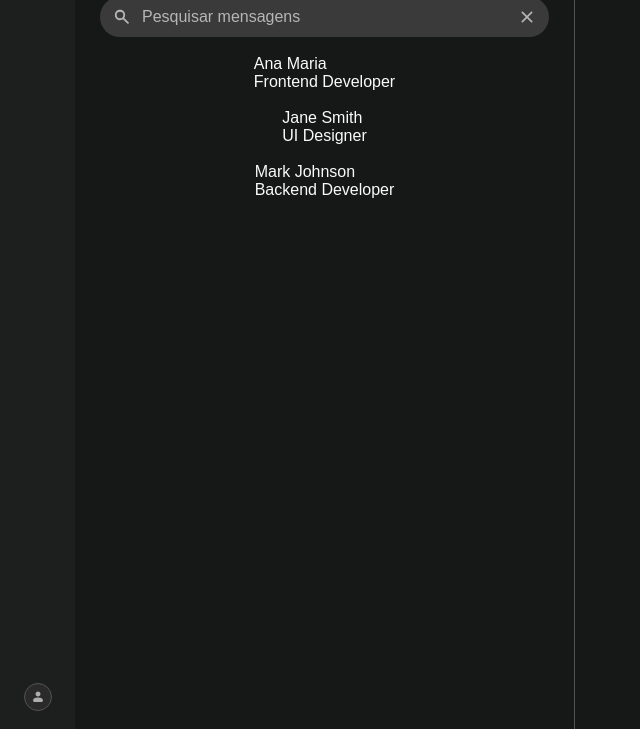
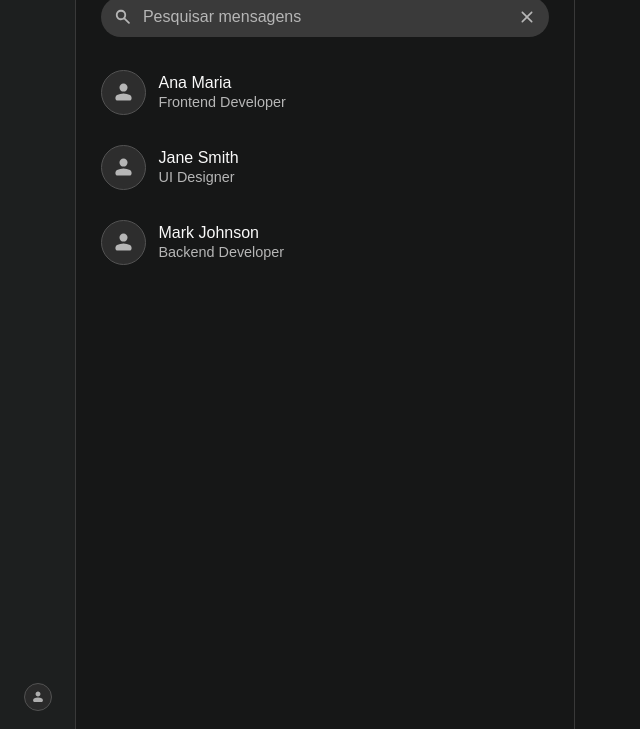
Before and after one commit to zNathan2303/frontend-senai_api-whatsapp, a plain HTML site: page index.html in a window 1280 px wide. Shown: the part 71-800 px from the top of the page, without its empty margins (0-640 px from the left). Drawn offline with Linux system fonts and the light colour scheme.

Commit message:
feat: lista de contatos

```diff
--- a/index.html
+++ b/index.html
@@ -50,21 +50,21 @@
             </div>
             <div class="mensagens">
                 <div class="contato">
-                    <img src="26999999963.png" alt="" class="foto">
+                    <img src="./img/contato-placeholder.svg">
                     <div class="info">
                         <p class="nome">Ana Maria</p>
                         <p class="descricao">Frontend Developer</p>
                     </div>
                 </div>
                 <div class="contato">
-                    <img src="269999799601.png" alt="" class="foto">
+                    <img src="./img/contato-placeholder.svg">
                     <div class="info">
                         <p class="nome">Jane Smith</p>
                         <p class="descricao">UI Designer</p>
                     </div>
                 </div>
                 <div class="contato">
-                    <img src="26999999964.png" alt="" class="foto">
+                    <img src="./img/contato-placeholder.svg">
                     <div class="info">
                         <p class="nome">Mark Johnson</p>
                         <p class="descricao">Backend Developer</p>
--- a/style.css
+++ b/style.css
@@ -80,7 +80,8 @@ h1 {
     align-items: center;
     height: 100%;
     width: 500px;
-    border-right: 1px solid #525252;
+    border-right: 1px solid #393939;
+    border-left: 1px solid #393939;
 }
 
 .conversas .barra-pesquisa {
@@ -116,15 +117,45 @@ h1 {
 .conversas .mensagens {
     display: flex;
     flex-direction: column;
-    align-items: center;
+    gap: 5px;
+    margin-top: 20px;
 }
 
-.conversas .mensagens .contato {}
+.conversas .mensagens .contato {
+    display: flex;
+    align-items: center;
+    height: 70px;
+    width: 475px;
+    flex-grow: 1;
+    border-radius: 14px;
+    transition: 0.2s;
+}
 
-.conversas .mensagens img {}
+.conversas .mensagens .contato:hover {
+    cursor: pointer;
+    background-color: rgb(57, 57, 57);
+}
 
-.conversas .mensagens .info {}
+.conversas .mensagens img {
+    max-height: 45px;
+    max-width: 45px;
+    border-radius: 50px;
+    background-color: rgb(45, 45, 45);
+    color: #B6B6B6;
+    border: 1px solid #535353;
+    margin: 0 13px;
+}
 
-.conversas .mensagens .info .nome {}
+.conversas .mensagens .info {
+    flex-grow: 1;
+    height: 100%;
+    display: flex;
+    flex-direction: column;
+    justify-content: center;
+    gap: 2px;
+}
 
-.conversas .mensagens .info .descricao {}
+.conversas .mensagens .info .descricao {
+    font-size: 0.9rem;
+    color: #B6B6B6;
+}
```
Also changed, not shown: img/contato-placeholder.svg (added), img/message-icon.svg (deleted).
